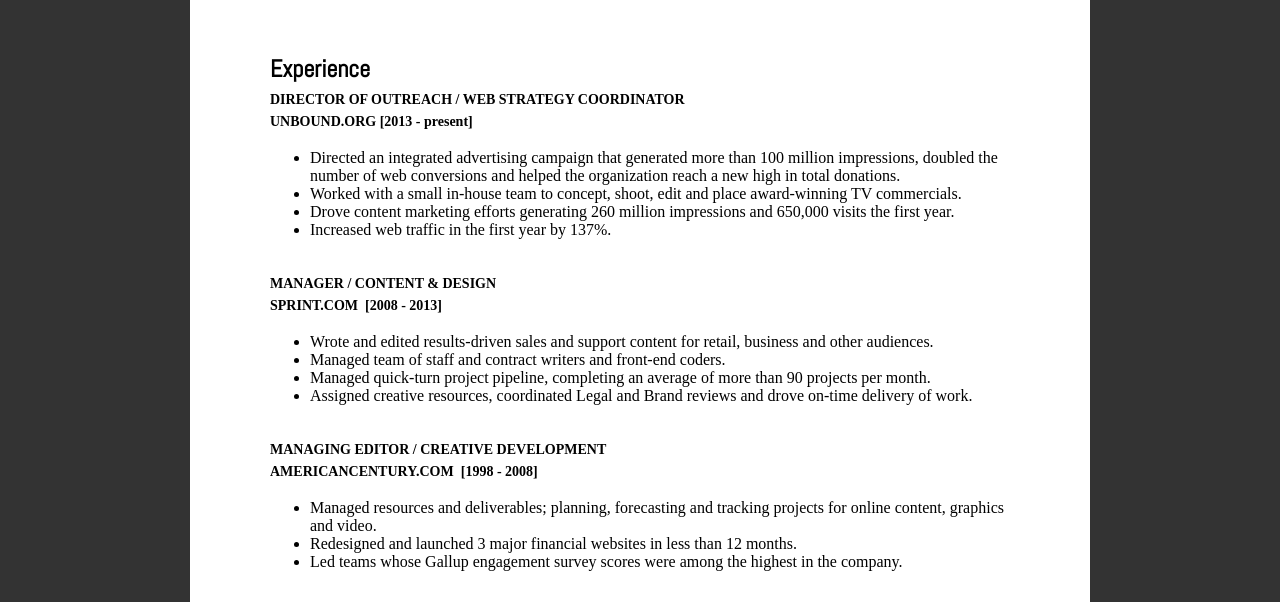
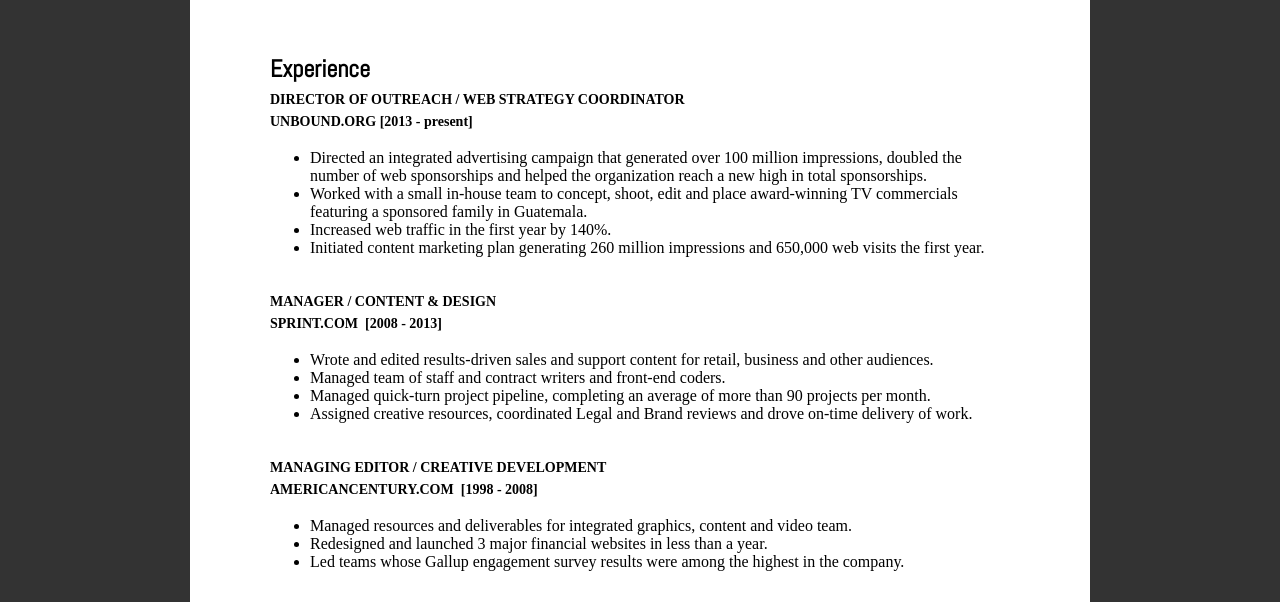
Before and after one commit to joesundermeyer/joesundermeyer.github.io, a plain HTML site: page resume_2.html in a window 1280 px wide. Shown: the part 191-793 px from the top of the page. Drawn offline with Linux system fonts and the light colour scheme; a web font is replaced by a local one.

Commit message:
Update resume_2.html

```diff
--- a/resume_2.html
+++ b/resume_2.html
@@ -29,10 +29,10 @@
     <h3>DIRECTOR OF OUTREACH / WEB STRATEGY COORDINATOR</h3>
     <h3>UNBOUND.ORG [2013 - present]</h3>
 <ul>
-  <li>Directed an integrated advertising campaign that generated more than 100  million impressions, doubled the number of web conversions and helped the  organization reach a new high in total donations.</li>
-  <li>Worked with a small in-house team to concept, shoot, edit and place  award-winning TV commercials.</li>
-  <li>Drove content marketing efforts generating 260 million impressions and  650,000 visits the first year.</li>
-  <li>Increased web traffic in the first year by 137%.</li>
+  <li>Directed an integrated advertising campaign that generated over 100 million impressions, doubled the number of web sponsorships and helped the organization reach a new high in total sponsorships.</li>
+<li>Worked with a small in-house team to concept, shoot, edit and place award-winning TV commercials featuring a sponsored family in Guatemala.</li>
+  <li>Increased web traffic in the first year by 140%.</li>
+<li>Initiated content marketing plan generating 260 million impressions and 650,000 web visits the first year.</li>
   </ul>
   <br>
     <h3>MANAGER / CONTENT &amp; DESIGN</h3>
@@ -47,17 +47,16 @@
     <h3>MANAGING EDITOR /  CREATIVE DEVELOPMENT </h3>
     <h3>AMERICANCENTURY.COM  [1998 - 2008]</h3>
 <ul>
-  <li>Managed resources and deliverables; planning, forecasting and tracking  projects for online content, graphics and video.</li>
-  <li>Redesigned and launched 3 major financial websites in less than 12  months.</li>
-  <li>Led teams whose Gallup engagement survey scores were among the highest  in the company.</li>
+  <li>Managed resources and deliverables for integrated graphics, content and video team.</li>
+  <li>Redesigned and launched 3 major financial websites in less than a year.</li>
+  <li>Led teams whose Gallup engagement survey results were among the highest in the company.</li>
   </ul>
   <br>
     <h3>MARKETING COMMUNICATIONS CONSULTANT</h3>
     <h3>SDC, a sole proprietorship  [1992 - 1998]</h3>
 <ul>
-  <li>Writer/Graphic Designer of all communications for $1 billion financial  client.</li>
-  <li>Designed and built client&rsquo;s first website in 1996.</li>
-  <li>Redesigned client identity program.</li>
+  <li>Writer/Graphic Designer of all communications for $1 billion financial client.</li>
+  <li>Designed and built client’s first website in 1996.</li>
   </ul>
 <br>
     <h2>Education &amp; Skills</h2>
```
